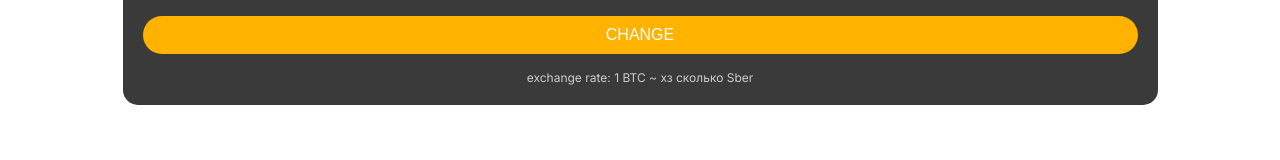
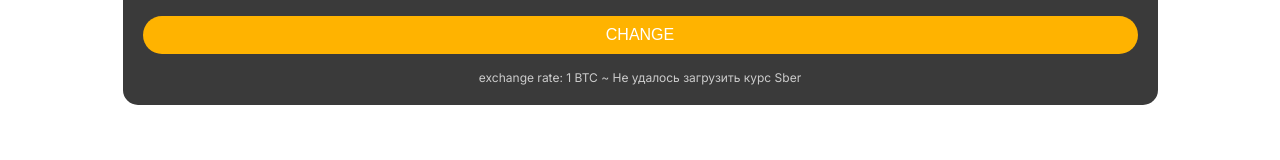
Before and after one commit to senak322/coins-front, a React (Create React App) app: page / in a window 1280 px wide. Shown: the part 555-715 px from the top of the page. Built offline with nearby package versions, Linux system fonts and the light colour scheme; no server answers.

Commit message:
add rate

```diff
--- a/package.json
+++ b/package.json
@@ -14,6 +14,7 @@
     "@types/jest": "^27.5.2",
     "@types/react": "^18.3.3",
     "@types/react-dom": "^18.3.0",
+    "axios": "^1.7.7",
     "react": "^18.3.1",
     "react-dom": "^18.3.1",
     "react-icons": "^5.3.0",
--- a/src/components/ExchangeWidget/ExchangeWidget.tsx
+++ b/src/components/ExchangeWidget/ExchangeWidget.tsx
@@ -1,5 +1,5 @@
-// import { useState } from 'react';
-import { useDispatch, useSelector } from "react-redux";
+import { useEffect, useCallback, useState } from "react";
+import { useSelector } from "react-redux";
 import "./ExchangeWidget.scss";
 import { RootState } from "../../store/store";
 import {
@@ -16,22 +16,25 @@ import {
 import arrow from "../../images/exchange.svg";
 import { useAppDispatch } from "../../hooks/useAppDispatch";
 // import { coins, banks } from "../../utils/config";
-import {
-
-  SelectChangeEvent,
-} from "@mui/material";
+import { SelectChangeEvent } from "@mui/material";
 // import { ReactNode } from "react";
 import ExchangeItem from "../ExchangeItem/ExchangeItem";
 
+import { getExchangeRate } from "../../utils/api";
 
 export default function ExchangeWidget() {
+  const [rate, setRate] = useState<number>(0);
   const dispatch = useAppDispatch();
   const { instances, sumGive, sumReceive } = useSelector(
     (state: RootState) => state.exchange
   );
 
   const handleGiveInputChange = (value: number) => {
-    dispatch(setSumGive(value));
+    if (value > 0 && rate > 0) {
+      dispatch(setSumGive(value));
+      // const resSum = value * rate
+      dispatch(setSumReceive(value * rate));
+    }
   };
   const handleReceiveInputChange = (value: number) => {
     dispatch(setSumReceive(value));
@@ -47,8 +50,35 @@ export default function ExchangeWidget() {
   };
 
   const reverse = () => {
-    dispatch(reverseCurrencies())
-  }
+    dispatch(reverseCurrencies());
+  };
+
+  const getRate = useCallback(async () => {
+    const giveCurrency = instances.give.isBank
+      ? "rub"
+      : instances.give.selectedCurrency;
+    const receiveCurrency = instances.receive.isBank
+      ? "rub"
+      : instances.receive.selectedCurrency;
+
+    try {
+      const exchangeRate = await getExchangeRate(giveCurrency, receiveCurrency);
+      setRate(exchangeRate); // Устанавливаем курс в состояние
+    } catch (error) {
+      console.error("Error fetching exchange rate:", error);
+      setRate(0); // В случае ошибки сбрасываем курс
+    }
+  }, [
+    instances.give.isBank,
+    instances.receive.isBank,
+    instances.give.selectedCurrency,
+    instances.receive.selectedCurrency,
+  ]);
+
+  useEffect(() => {
+    getRate();
+  }, [getRate]);
+
   return (
     <div className={"container"}>
       <div className={"exchange-block"}>
@@ -60,7 +90,11 @@ export default function ExchangeWidget() {
         />
 
         <button className={"coin-button"} onClick={reverse} type="button">
-          <img className="coin-button__img" src={arrow} alt="Поменять местами валюты" />
+          <img
+            className="coin-button__img"
+            src={arrow}
+            alt="Поменять местами валюты"
+          />
         </button>
         <ExchangeItem
           title="You get"
@@ -71,8 +105,9 @@ export default function ExchangeWidget() {
       </div>
 
       <button className={"exchange-button"}>CHANGE</button>
-      <p className={"exchange-rate"}>
-        exchange rate: 1 {instances.give.selectedCurrency} ~ {"хз сколько"}{" "}
+      <p className="exchange-rate">
+        exchange rate: 1 {instances.give.selectedCurrency} ~{" "}
+        {rate ? rate.toFixed(2) : "Не удалось загрузить курс"}{" "}
         {instances.receive.selectedCurrency}
       </p>
     </div>
--- a/src/store/exchangeSlice.ts
+++ b/src/store/exchangeSlice.ts
@@ -6,6 +6,7 @@ export interface ExchangeState {
   instances: {
     [key: string]: {
       selectedCurrency: string;
+      isBank: boolean;
       selectedIcon: string;
       limitFrom: number;
       limitTo: number;
@@ -32,6 +33,7 @@ const initialState: ExchangeState = {
   instances: {
     give: {
       selectedCurrency: coins[0].symbol,
+      isBank: coins[0].isBank,
       // correctBanks: banks.rub,
       // selectedBank: banks.rub[0].name,
       selectedIcon: coins[0].icon,
@@ -42,6 +44,7 @@ const initialState: ExchangeState = {
     },
     receive: {
       selectedCurrency: banks[0].symbol,
+      isBank: banks[0].isBank,
       selectedIcon: banks[0].icon,
       limitFrom: 30000,
       limitTo: 5000000,
@@ -116,6 +119,7 @@ const exchangeSlice = createSlice({
       const giveLimitFrom = state.instances.give.limitFrom;
       const giveLimitTO = state.instances.give.limitTo;
       const currencies = state.instances.give.currencies
+      const isBank = state.instances.give.isBank
 
       // Обновляем инстанс "give" значениями из инстанса "receive"
       state.instances.give.selectedCurrency =
@@ -125,6 +129,7 @@ const exchangeSlice = createSlice({
       state.instances.give.limitTo = state.instances.receive.limitTo;
       state.instances.give.inputError = "";
       state.instances.give.currencies = state.instances.receive.currencies
+      state.instances.give.isBank = state.instances.receive.isBank
 
 
       // Обновляем инстанс "receive" сохраненными ранее значениями инстанса "give"
@@ -134,6 +139,7 @@ const exchangeSlice = createSlice({
       state.instances.receive.limitTo = giveLimitTO;
       state.instances.receive.inputError = "";
       state.instances.receive.currencies = currencies
+      state.instances.receive.isBank = isBank
 
       // Обнуляем суммы
       state.sumGive = 0;
--- /dev/null
+++ b/src/utils/api.ts
@@ -0,0 +1,17 @@
+import axios from "axios";
+import { baseCurrencyUrl } from "./config";
+
+export async function getExchangeRate(
+  sendCurrency: string,
+  receiveCurrency: string
+) {
+  try {
+    const toLowerSend = sendCurrency.toLowerCase();
+    const toLowerReceive = receiveCurrency.toLowerCase();
+    const response = await axios.get(`${baseCurrencyUrl + toLowerSend}.json`);
+    const rate = response.data[toLowerSend][toLowerReceive];
+    return rate;
+  } catch (error) {
+    console.error("Error fetching exchange rate:", error);
+  }
+}
--- a/src/utils/config.ts
+++ b/src/utils/config.ts
@@ -15,3 +15,5 @@ export const banks: ICurrency[] = [
   { symbol: "Sber", icon: sber, isBank: true },
   { symbol: "T-Bank", icon: tbank, isBank: true },
 ];
+
+export const baseCurrencyUrl = "https://cdn.jsdelivr.net/npm/@fawazahmed0/currency-api@latest/v1/currencies/";
```
Also changed, not shown: 1 other file (tests, documents, lock files or other folders).
